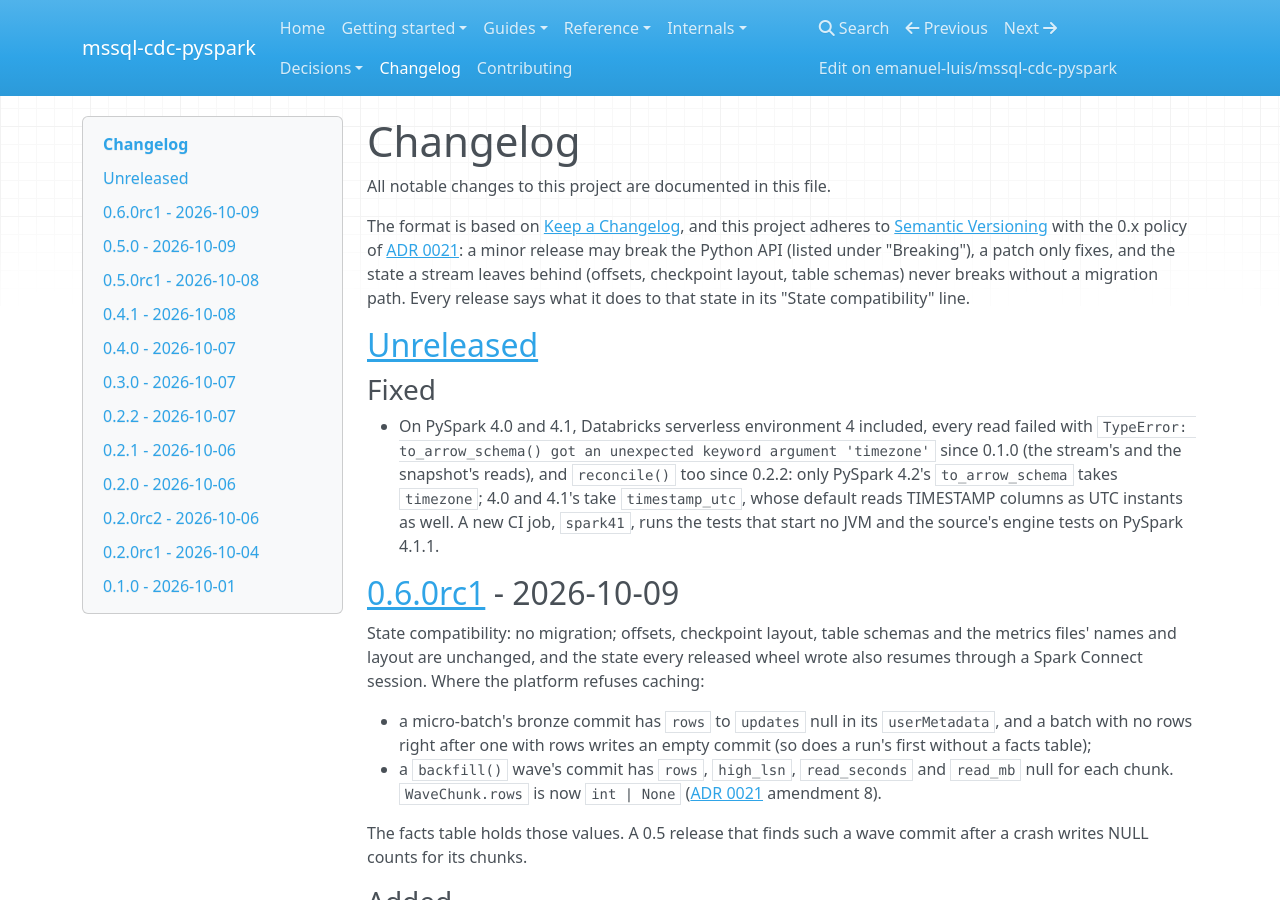
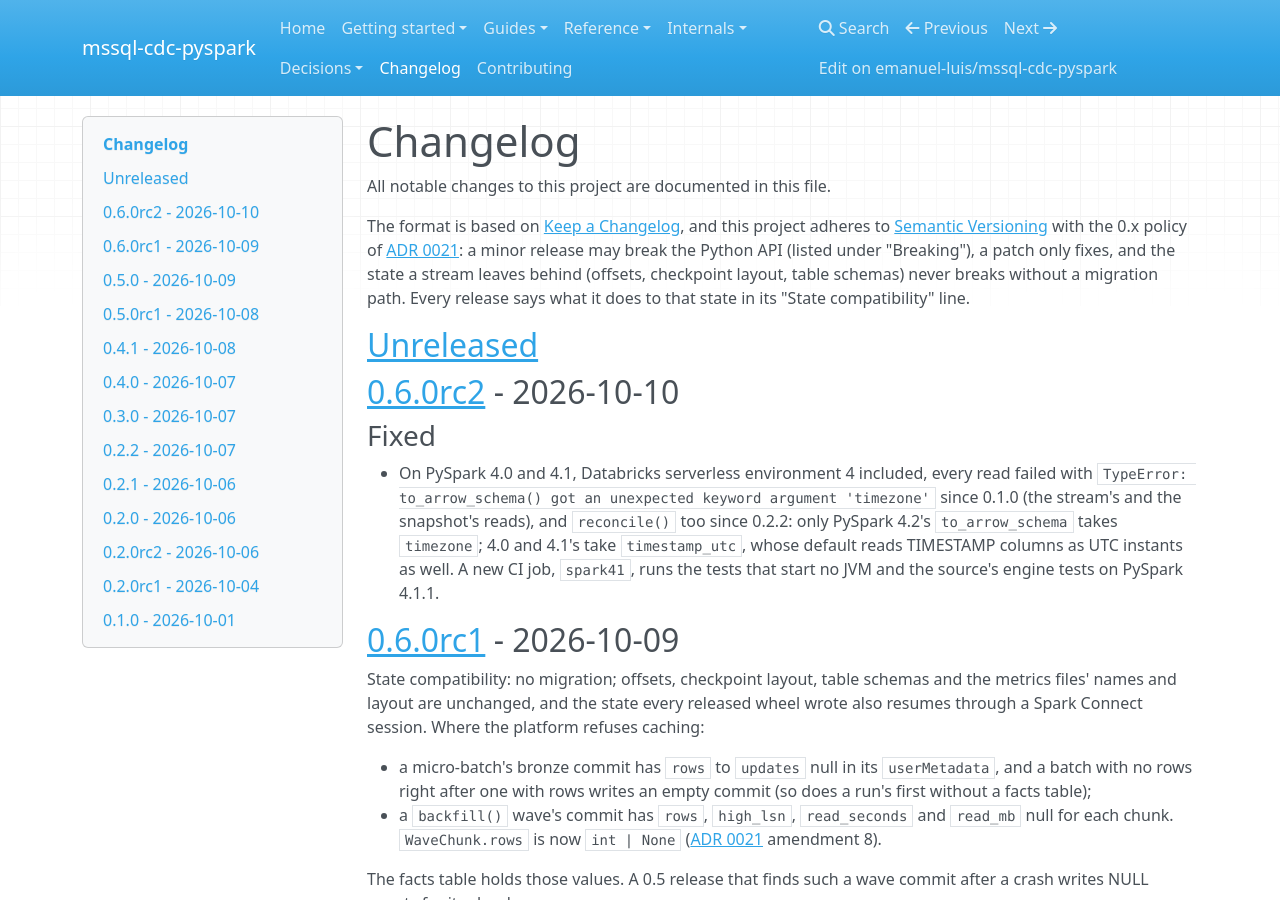
Before and after one commit to emanuel-luis/mssql-cdc-pyspark, an MkDocs documentation site: the page built from docs/changelog.md, in a window 1280 px wide and 900 px high. Built offline with MkDocs 1.6.1, drawn with Linux system fonts in a browser that asks for light colours; nearby versions of some CDN libraries.

Commit message:
chore(release): 0.6.0rc2

```diff
--- a/CHANGELOG.md
+++ b/CHANGELOG.md
@@ -11,6 +11,8 @@ migration path. Every release says what it does to that state in its "State
 compatibility" line.
 
 ## [Unreleased]
+
+## [0.6.0rc2] - 2026-10-10
 
 ### Fixed
 
@@ -909,7 +911,8 @@ migrations yet ([ADR 0013](https://emanuel-luis.github.io/mssql-cdc-pyspark/deci
 - `import mssql_cdc` without PySpark raises an `ImportError` that says to run on a Spark
   platform, which ships its own, or to install the `[spark]` extra.
 
-[Unreleased]: https://github.com/emanuel-luis/mssql-cdc-pyspark/compare/v0.6.0rc1...HEAD
+[Unreleased]: https://github.com/emanuel-luis/mssql-cdc-pyspark/compare/v0.6.0rc2...HEAD
+[0.6.0rc2]: https://github.com/emanuel-luis/mssql-cdc-pyspark/compare/v0.6.0rc1...v0.6.0rc2
 [0.6.0rc1]: https://github.com/emanuel-luis/mssql-cdc-pyspark/compare/v0.5.0...v0.6.0rc1
 [0.5.0]: https://github.com/emanuel-luis/mssql-cdc-pyspark/compare/v0.4.1...v0.5.0
 [0.5.0rc1]: https://github.com/emanuel-luis/mssql-cdc-pyspark/compare/v0.4.1...v0.5.0rc1
--- a/pyproject.toml
+++ b/pyproject.toml
@@ -4,7 +4,7 @@ build-backend = "setuptools.build_meta"
 
 [project]
 name = "mssql-cdc-pyspark"
-version = "0.6.0rc1"
+version = "0.6.0rc2"
 description = "Platform-agnostic PySpark streaming source for SQL Server CDC, with a partition-finalization (completeness) signal"
 readme = "README.md"
 requires-python = ">=3.10"
```
Also changed, not shown: CLAUDE.md (+1 -1 lines), 1 other file.
